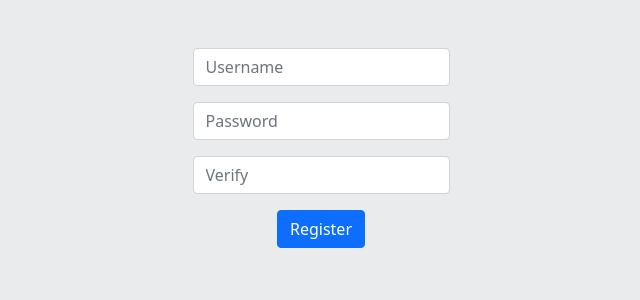
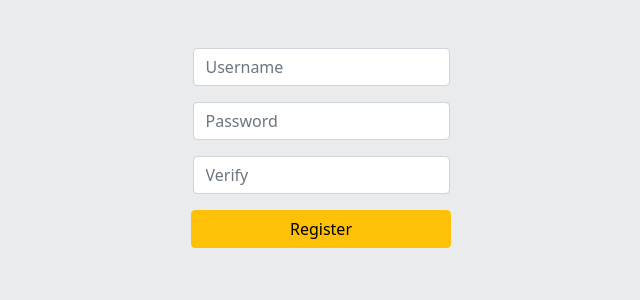
Before and after one commit to breno-albuquerque/my-store-app, a Flask app: page /register in a window 1280 px wide. Shown: the part 84-384 px from the top of the page, without its empty margins (319-959 px from the left). Run offline with Flask 2, Linux system fonts and the light colour scheme; some libraries are stand-ins or nearby versions.

Commit message:
style: Login and Register templates css updates

```diff
--- /dev/null
+++ b/static/css/registerLogin.css
@@ -0,0 +1,3 @@
+.log-btn {
+    min-width: 260px
+}
--- a/templates/register.html
+++ b/templates/register.html
@@ -4,8 +4,12 @@
     Register
 {% endblock %}
 
+{% block head %}
+    <link href="/static/css/registerLogin.css" rel="stylesheet">
+{% endblock %}
+
 {% block main %}
-    <form class="d-flex flex-column container mt-lg-5" action="/register" method="post">
+    <form class="d-flex flex-column align-items-center container mt-5" action="/register" method="post">
         <div class="mb-3">
             <input class="form-control mx-auto w-auto" autocomplete="off" id="username" name="username" placeholder="Username" type="text">
         </div>
@@ -16,6 +20,8 @@
             <input class="form-control mx-auto w-auto" autocomplete="off" id="verify" name="verify" placeholder="Verify" type="text">
         </div>
 
-        <button class="btn btn-primary mx-auto w-auto" type="submit">Register</button>
+        <div class="w-25 d-flex justify-content-center">
+            <button class="log-btn btn btn-warning block w-75" type="submit">Register</button>
+         </div>
     </form>
 {% endblock %}
```
Also changed, not shown: templates/login.html (+8 -2 lines).
